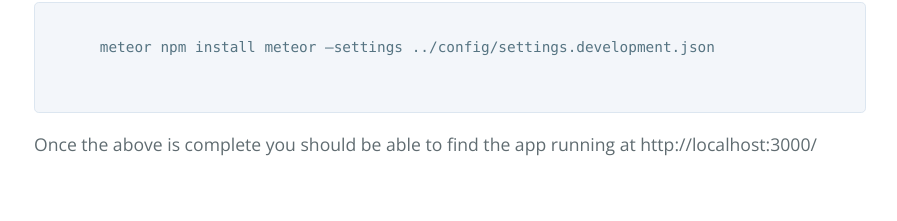
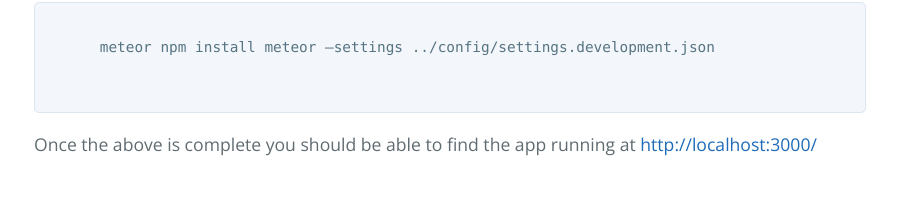
Before and after one commit to manoa-snackbox/manoa-snackbox.github.io, a plain HTML site: page index.html in a window 1280 px wide. Shown: the part 4874-5095 px from the top of the page, without its empty margins (190-1087 px from the left). Drawn offline with nearby package versions, Linux system fonts and the light colour scheme.

Commit message:
Update index.html

```diff
--- a/index.html
+++ b/index.html
@@ -112,7 +112,7 @@ this ability, developers will be able to perform all the duties of a 'normal use
       </code>
       </pre>
 
-      <p>Once the above is complete you should be able to find the app running at http://localhost:3000/</p>
+      <p>Once the above is complete you should be able to find the app running at <a href="http://localhost:3000/">http://localhost:3000/</a></p>
       <br>
 <h3>
 <a id="progress" class="anchor" href="#progress" aria-hidden="true"><span aria-hidden="true" class="octicon octicon-link"></span></a>Progress</h3>
```
